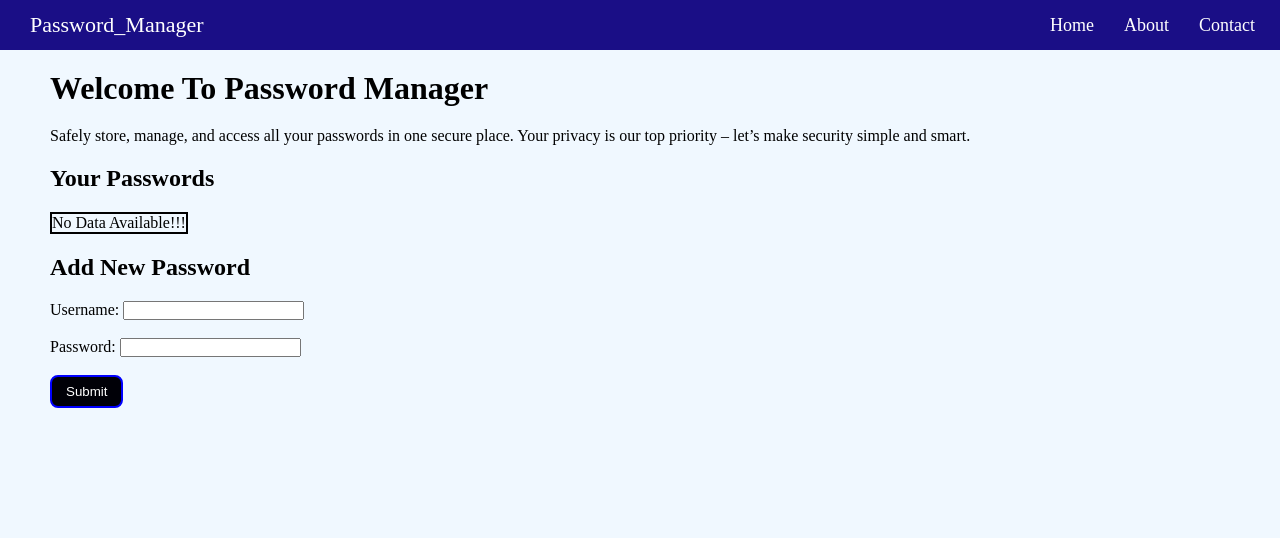
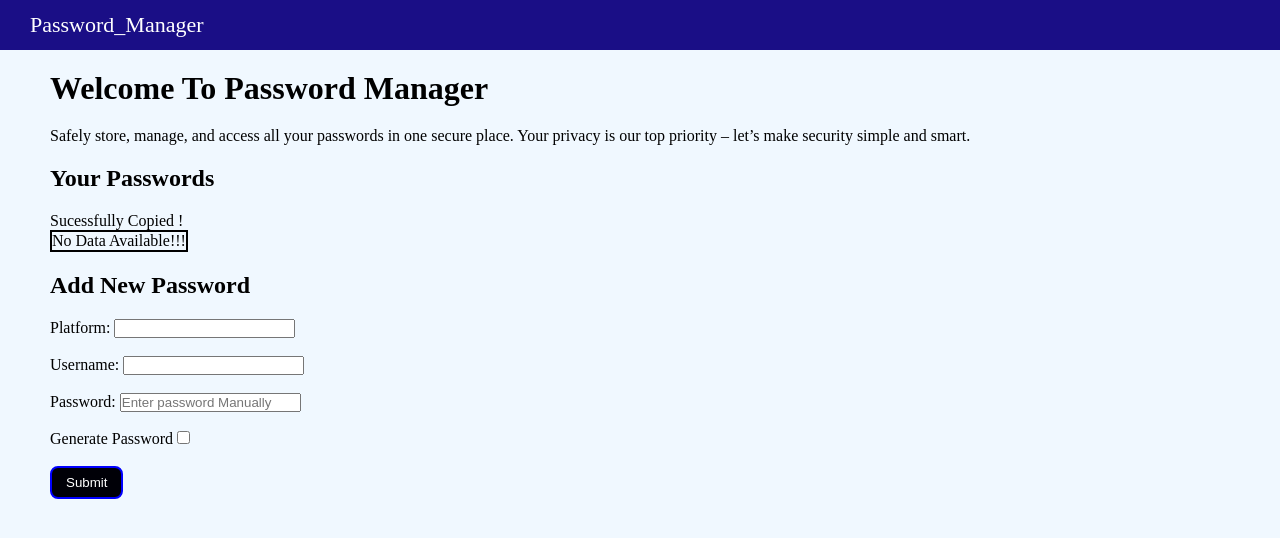
Before and after one commit to Vinaykumar-tech77/Password_Manager, a plain HTML site: page index.html in a window 1280 px wide. Drawn offline with Linux system fonts and the light colour scheme.

Commit message:
Update index.html

```diff
--- a/index.html
+++ b/index.html
@@ -7,22 +7,18 @@
         <link rel="preconnect" href="https://fonts.gstatic.com" crossorigin>
         <link href="https://fonts.googleapis.com/css2?family=Nunito+Sans:ital,opsz,wght@0,6..12,200..1000;1,6..12,200..1000&display=swap" rel="stylesheet">
         <link href="style.css" rel="stylesheet">
-        <title>Password-Manager</title>
+        <title>Password_Manager</title>
 </head>
 <body>
         <nav>
             <div class="logo">Password_Manager</div>
-            <ul>
-                <li>Home</li>
-                <li>About</li>
-                <li>Contact</li>
-            </ul>
         </nav>
         <div class="container">
             <h1>Welcome To Password Manager</h1>
             <p>Safely store, manage, and access all your passwords in one secure place.
 Your privacy is our top priority – let’s make security simple and smart.</p>
             <h2>Your Passwords</h2>
+            <p class="alert">Sucessfully Copied !</p>
             <table>
                 <tr>
                     <th>Platform</th>
@@ -34,12 +30,25 @@ Your privacy is our top priority – let’s make security simple and smart.</p>
             <h2>Add New Password</h2>
             <form action="/submit" method="post">
 
+                <label for="platform">Platform:</label>
+                <input type="text" id="platform" name="platform" required>
+                <br><br>
+
                 <label for="username">Username:</label>
                 <input type="text" id="username" name="username" required>
                 <br><br>
 
-                <label for="password">Password:</label>
-                <input type="text" id="password" name="password" required>
+                <label for="password">Password:
+                <input type="text" id="password" placeholder="Enter password Manually" />
+                </label>
+                <br/>
+            </br>
+                <label>Generate Password
+                <input type="checkbox" id="useGenerated" onchange="togglePasswordInput()" />
+                </label>
+                <button type="button" id="generateBtn" onclick="generatePassword()" style="display: none;" class="btnn">
+                Generate Secure Password
+                </button>
                 <br>
                 <br>
                 <input type="submit" value="Submit" class="btn">
```
